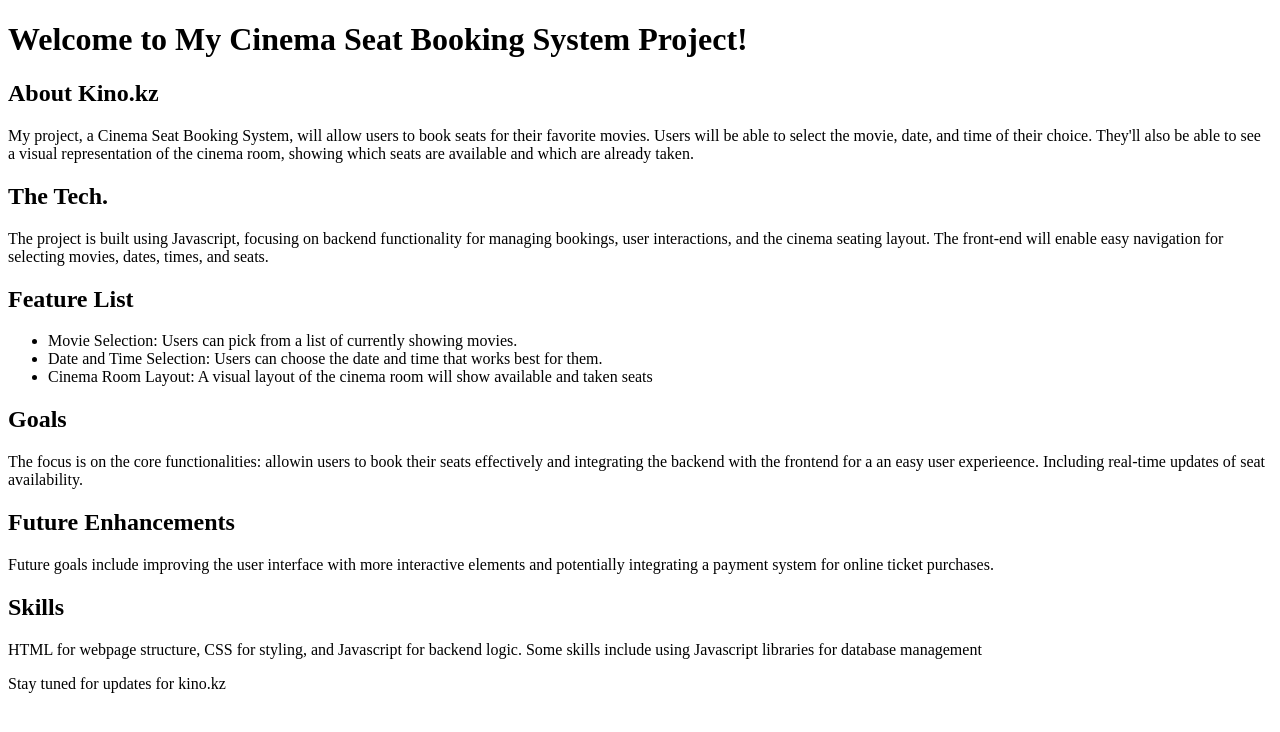
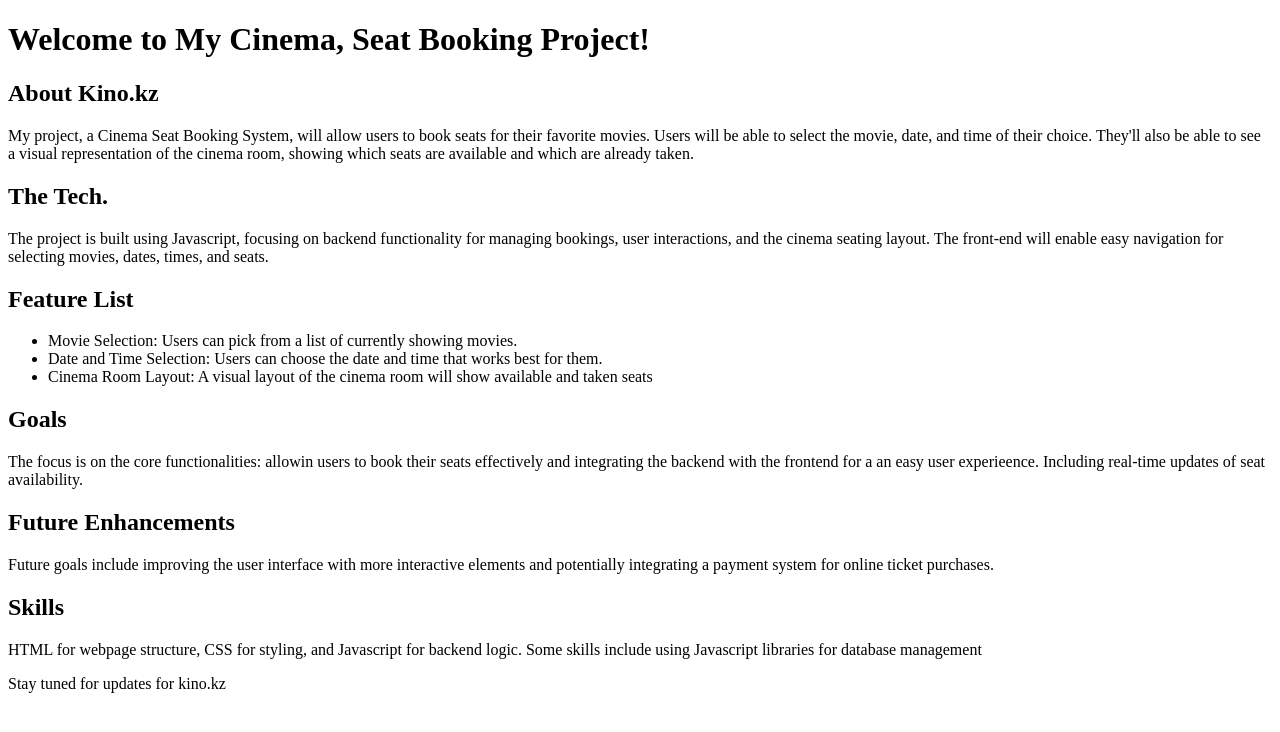
Before and after one commit to kirillsidorko/-Class-Product-Proposal, a plain HTML site: page index.html in a window 1280 px wide. Drawn offline with Linux system fonts and the light colour scheme.

Commit message:
Update index.html

```diff
--- a/index.html
+++ b/index.html
@@ -7,7 +7,7 @@
 </head>
 <body>
     <header>
-        <h1>Welcome to My Cinema Seat Booking System Project!</h1>
+        <h1>Welcome to My Cinema, Seat Booking Project!</h1>
     </header>
 
     <main>
```
